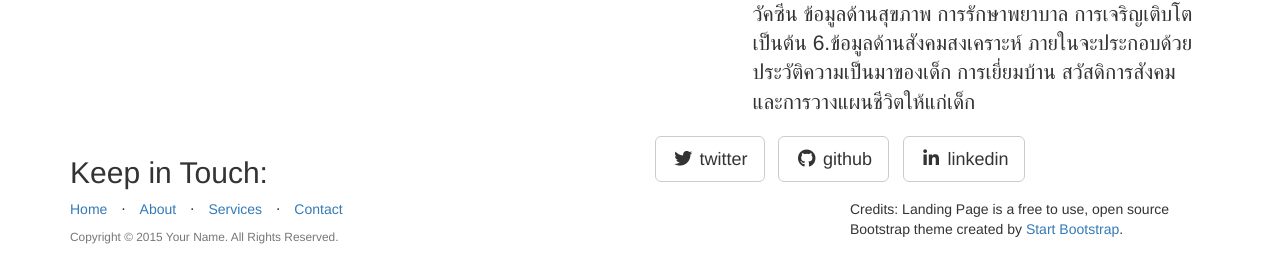
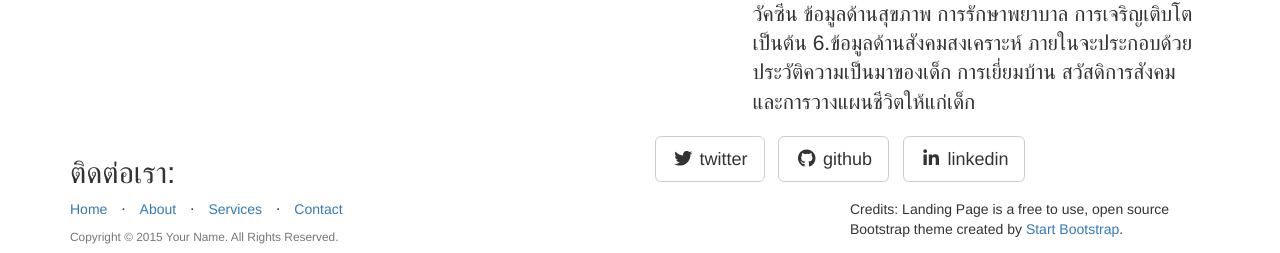
Before and after one commit to Deardigiserve/cars, a Jekyll site: the page built from _posts/2014-09-22-services-2.markdown, in a window 1280 px wide and 1334 px high. Shown: the part 1078-1331 px from the top of the window. Built offline with Jekyll 4.4.1, drawn with Linux system fonts in a browser that asks for light colours; nearby versions of some CDN libraries; library files that are not in the unit come from our copies.

Commit message:
Update contact.html

```diff
--- a/_includes/contact.html
+++ b/_includes/contact.html
@@ -4,7 +4,7 @@
 
 			<div class="row">
 				<div class="col-lg-6">
-					<h2>Keep in Touch:</h2>
+					<h2>ติดต่อเรา:</h2>
 				</div>
 				<div class="col-lg-6">
 					<ul class="list-inline banner-social-buttons">
```
